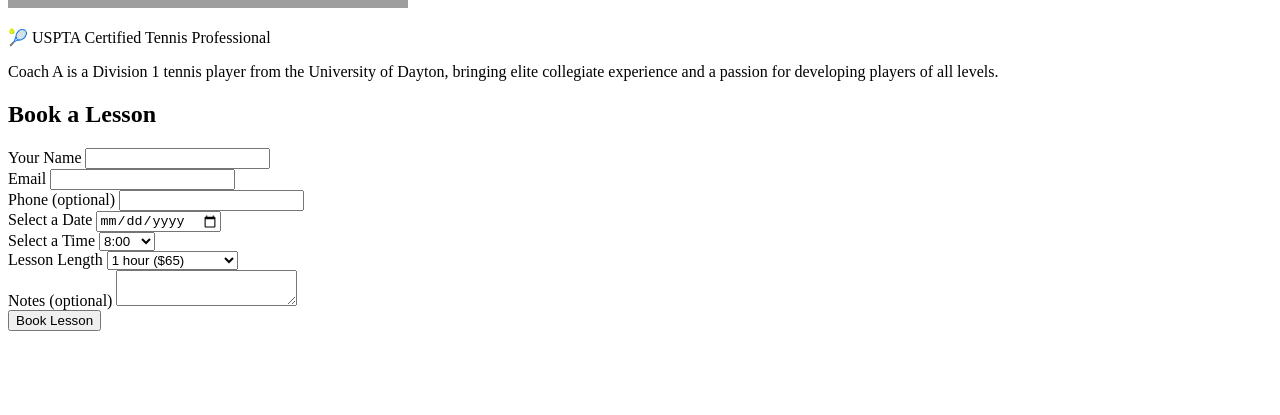
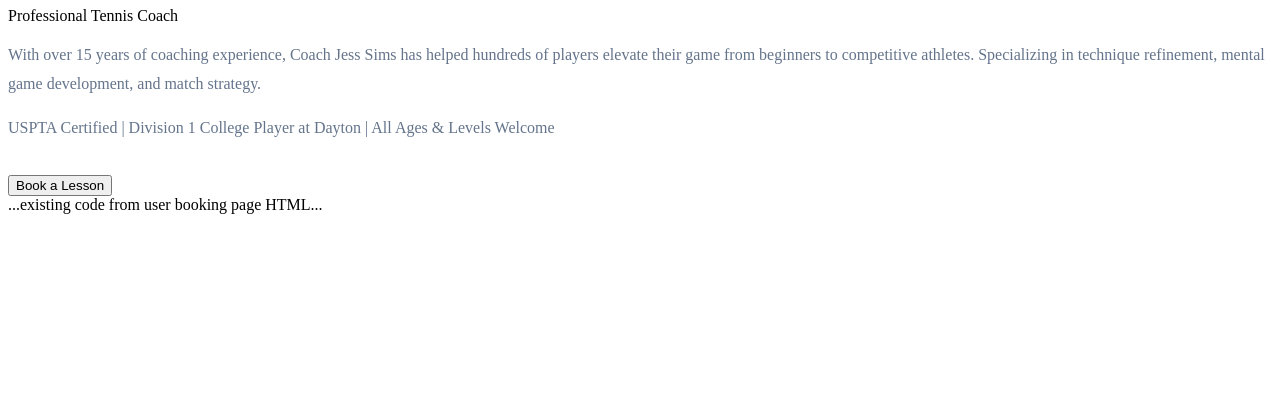
Before and after one commit to alexsterin2005-wq/Coach-A, a plain HTML site: page index.html in a window 1280 px wide. Shown: the part 385-800 px from the top of the page. Drawn offline with Linux system fonts and the light colour scheme; grey boxes are pictures that could not be loaded.

Commit message:
Update index.html

```diff
--- a/index.html
+++ b/index.html
@@ -1,110 +1,39 @@
 <!DOCTYPE html>
-      // Only one coach: Coach A
-      return `
-        <div class="min-h-screen flex flex-col items-center justify-center bg-gray-100 py-8">
-          <div class="bg-white rounded-xl shadow-lg p-8 mb-8 flex flex-col items-center w-full max-w-md">
-            <h2 class="text-4xl font-extrabold mb-2 text-blue-900" style="font-family: 'Playfair Display', serif;">Coach A</h2>
-            <img src="https://i.imgur.com/4unb6ao.jpg" alt="Coach A" class="w-40 h-40 rounded-full object-cover border-4 border-blue-500 shadow-lg mb-4 mx-auto">
-            <p class="text-lg text-gray-700 mb-3 mt-2 text-center">🎾 USPTA Certified Tennis Professional</p>
-            <p class="text-lg text-gray-700 mb-6 text-center max-w-xl">Coach A is a Division 1 tennis player from the University of Dayton, bringing elite collegiate experience and a passion for developing players of all levels.</p>
-          </div>
-          <div class="bg-white rounded-xl shadow-lg p-8 w-full max-w-md flex flex-col items-center">
-            <h2 class="text-2xl font-bold mb-6 pb-3 border-b text-center">Book a Lesson</h2>
-            <form id="bookingForm" class="w-full flex flex-col items-center">
-              <input type="hidden" id="coach" value="Coach A">
-              <div class="w-full mb-4">
-                <label class="block text-sm font-semibold mb-2">Your Name</label>
-                <input type="text" id="name" required class="w-full p-3 border rounded-lg focus:ring-2 focus:ring-blue-500">
-              </div>
-              <div class="w-full mb-4">
-                <label class="block text-sm font-semibold mb-2">Email</label>
-                <input type="email" id="email" required class="w-full p-3 border rounded-lg focus:ring-2 focus:ring-blue-500">
-              </div>
-              <div class="w-full mb-4">
-                <label class="block text-sm font-semibold mb-2">Phone (optional)</label>
-                <input type="tel" id="phone" class="w-full p-3 border rounded-lg focus:ring-2 focus:ring-blue-500">
-              </div>
-              <div class="w-full mb-4">
-                <label class="block text-sm font-semibold mb-2">Select a Date</label>
-                <input type="date" id="date" min="${new Date().toISOString().split('T')[0]}" required class="w-full p-3 border rounded-lg focus:ring-2 focus:ring-blue-500">
-              </div>
-              <div class="w-full mb-4">
-                <label class="block text-sm font-semibold mb-2">Select a Time</label>
-                <select id="time" required class="w-full p-3 border rounded-lg focus:ring-2 focus:ring-blue-500"></select>
-              </div>
-              <div class="w-full mb-4">
-                <label class="block text-sm font-semibold mb-2">Lesson Length</label>
-                <select id="duration" class="w-full p-3 border rounded-lg focus:ring-2 focus:ring-blue-500">
-                  <option value="60">1 hour ($65)</option>
-                  <option value="90">1.5 hours ($97.50)</option>
-                </select>
-              </div>
-              <div class="w-full mb-4">
-                <label class="block text-sm font-semibold mb-2">Notes (optional)</label>
-                <textarea id="notes" rows="2" class="w-full p-3 border rounded-lg focus:ring-2 focus:ring-blue-500"></textarea>
-              </div>
-              <button type="submit" class="w-full bg-blue-600 text-white px-6 py-3 rounded-full font-bold text-lg hover:bg-blue-700 transition mt-2">Book Lesson</button>
-              <div id="formMessage" class="mt-4 text-center"></div>
-            </form>
-          </div>
+<html lang="en">
+<head>
+    <meta charset="UTF-8">
+    <meta name="viewport" content="width=device-width, initial-scale=1.0">
+    <title>Coach Jess Sims - Tennis Lessons</title>
+    <style>
+        ...existing code from user CSS...
+    </style>
+</head>
+<body>
+    <!-- Landing Page -->
+    <div class="landing-page" id="landingPage">
+        <div class="coach-card">
+            <div class="coach-photo">
+                <img src="https://i.imgur.com/4unb6ao.jpg" alt="Coach Jess Sims">
+            </div>
+            <h1>Coach Jess Sims</h1>
+            <p class="subtitle">Professional Tennis Coach</p>
+            <div style="margin-bottom:2rem;">
+                <p style="color:#64748b;line-height:1.8;text-align:left;margin-bottom:1rem;">
+                  With over 15 years of coaching experience, Coach Jess Sims has helped hundreds of players elevate their game from beginners to competitive athletes. Specializing in technique refinement, mental game development, and match strategy.
+                </p>
+                <p style="color:#64748b;line-height:1.8;text-align:left;">
+                  USPTA Certified | Division 1 College Player at Dayton | All Ages & Levels Welcome
+                </p>
+            </div>
+            <button class="book-btn" onclick="goToBooking()">Book a Lesson</button>
         </div>
-        <script>
-          // Generate time slots for 1hr and 1.5hr intervals from 8am-8pm
-          function generateTimeOptions() {
-            const select = document.getElementById('time');
-            select.innerHTML = '';
-            let times = [];
-            for (let h = 8; h <= 20; h++) {
-              times.push({ label: `${h}:00`, value: `${h}:00` });
-              if (h < 20) times.push({ label: `${h}:30`, value: `${h}:30` });
-            }
-            times.forEach(t => {
-              const opt = document.createElement('option');
-              opt.value = t.value;
-              opt.textContent = t.label;
-              select.appendChild(opt);
-            });
-          }
-          generateTimeOptions();
-
-          // Handle booking form submission
-          document.getElementById('bookingForm').addEventListener('submit', async function(e) {
-            e.preventDefault();
-            const coach = document.getElementById('coach').value;
-            const name = document.getElementById('name').value;
-            const email = document.getElementById('email').value;
-            const phone = document.getElementById('phone').value;
-            const date = document.getElementById('date').value;
-            const time = document.getElementById('time').value;
-            const duration = document.getElementById('duration').value;
-            const notes = document.getElementById('notes').value;
-            const price = duration === '60' ? 65 : 97.5;
-            const bookingId = `#${Math.floor(Math.random()*100000)}`;
-            const bookingData = {
-              id: bookingId,
-              coach,
-              date,
-              time,
-              duration,
-              price: price.toFixed(2),
-              name,
-              email,
-              phone,
-              notes,
-              status: 'confirmed',
-              createdAt: new Date().toISOString()
-            };
-            // Save to Firebase
-            try {
-              await storage.add(bookingData);
-              await sendEmail(bookingData);
-              document.getElementById('formMessage').innerHTML = `<div class='text-green-700 font-bold'>✅ Booking Confirmed!<br>Confirmation #${bookingId}<br>Coach: ${coach}<br>Date: ${date} at ${time}<br>Duration: ${duration === '60' ? '1 hour' : '1.5 hours'}<br>Price: $${price.toFixed(2)}</div>`;
-              document.getElementById('bookingForm').reset();
-            } catch (err) {
-              document.getElementById('formMessage').innerHTML = `<div class='text-red-700 font-bold'>❌ Booking failed. Please try again.</div>`;
-            }
-          });
-        </script>
+    </div>
+    <!-- Booking Page -->
+    ...existing code from user booking page HTML...
+</body>
+<script>
+    ...existing code from user JS...
+</script>
       </main>
     </div>
   </div>
```
